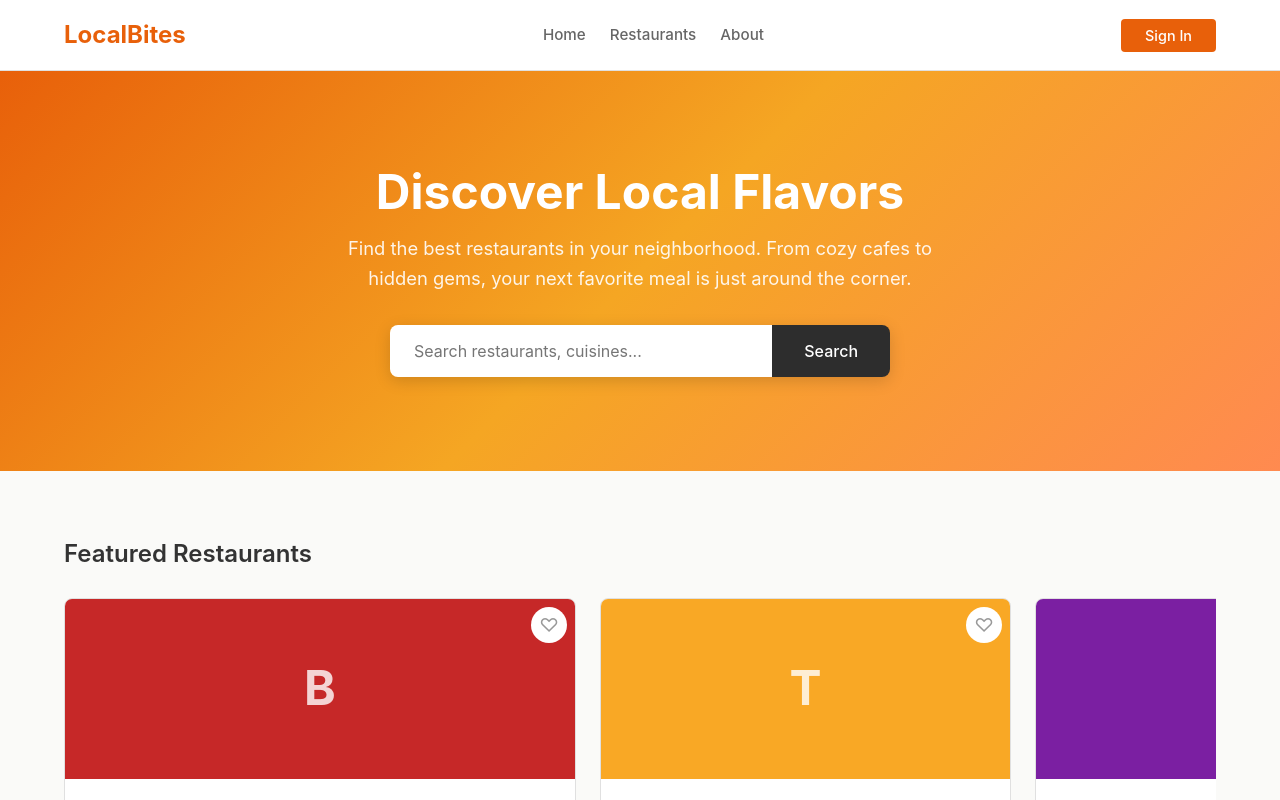
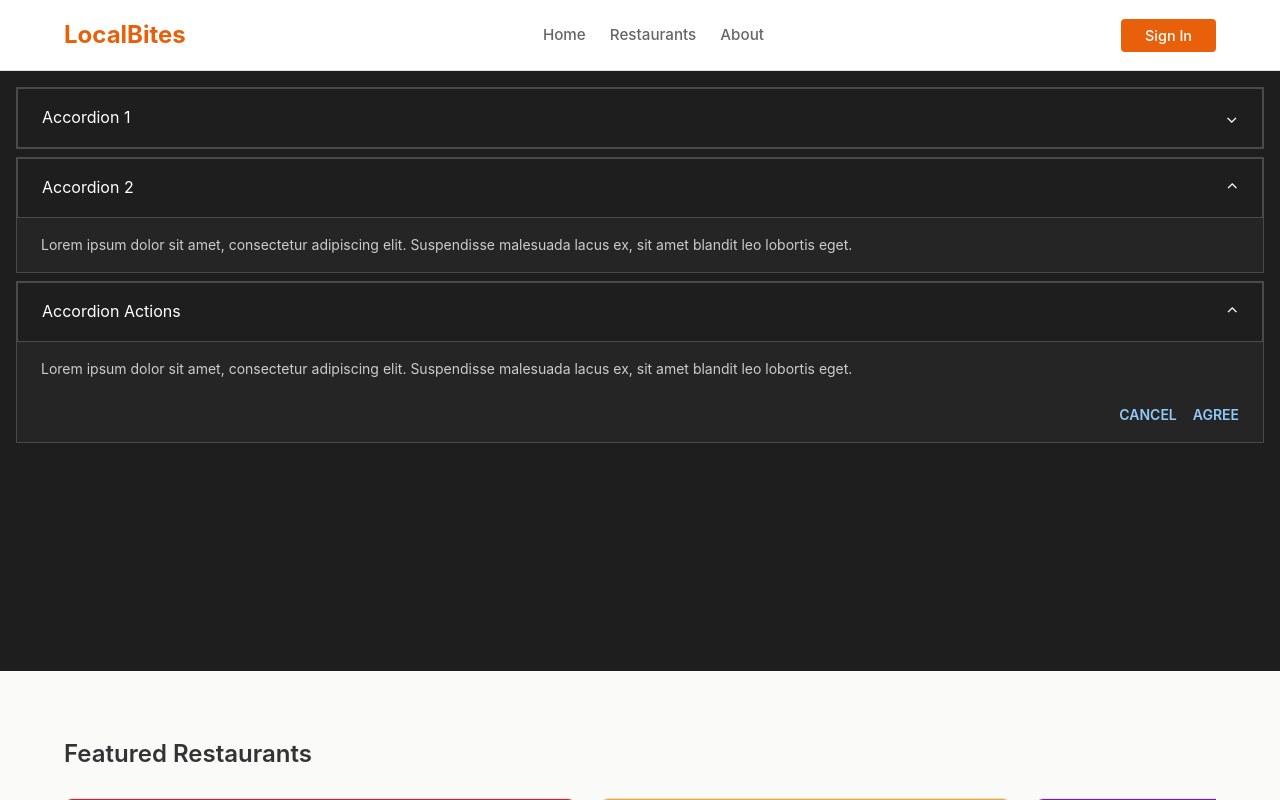
Before and after one commit to foux-test-org/localbites, a React (Vite) app: page / in a window 1280 px wide. Shown: the top 800 px of the page. Built offline with nearby package versions, Linux system fonts and the light colour scheme.

Commit message:
Replaces `Hero` with the new component design `FouxAccsixhundredheight` in `Home.tsx`.

```diff
--- /dev/null
+++ b/src/components/FouxAccsixhundredheight/FouxAccsixhundredheight.module.css
@@ -0,0 +1,126 @@
+.container {
+  background: #1E1E1E;
+  border-radius: 0;
+  padding: 0;
+  display: flex;
+  justify-content: center;
+  text-align: center;
+  min-height: 600px;
+  align-items: start;
+}
+
+.accordionStack {
+  display: flex;
+  flex-direction: column;
+  gap: 8px;
+  width: 100%;
+  padding: 16px;
+}
+
+.accordionItem {
+  width: 100%;
+  border-radius: 0;
+  overflow: hidden;
+  text-align: left;
+  justify-content: flex-start;
+  border-style: solid;
+  border-width: 1px;
+  border-color: #4a4a4a;
+}
+
+.header {
+  display: flex;
+  flex-direction: row;
+  align-items: center;
+  justify-content: space-between;
+  width: 100%;
+  background: #1e1e1e;
+  border: none;
+  border-radius: 0;
+  padding: 16px 24px;
+  cursor: pointer;
+  color: #FFFFFF;
+  font-size: 16px;
+  font-weight: 400;
+  line-height: 1.6;
+  text-align: left;
+  border-style: solid;
+  border-width: 1px;
+  border-color: #4a4a4a;
+}
+
+.title {
+  color: #FFFFFF;
+  font-size: 16px;
+  font-weight: 400;
+  line-height: 1.6;
+}
+
+.chevron {
+  display: inline-block;
+  transform-origin: center;
+  color: #FFFFFF;
+  font-size: 16px;
+  line-height: 1.6;
+  font-style: normal;
+}
+
+.header[aria-expanded="true"] .chevron {
+  transform: rotate(180deg);
+}
+
+.region {
+  width: 100%;
+  display: grid;
+  grid-template-rows: 0fr;
+  overflow: hidden;
+  transition: grid-template-rows 300ms ease;
+}
+
+.region.isVisible {
+  grid-template-rows: 1fr;
+}
+
+.body {
+  background: #252525;
+  padding: 16px 24px;
+}
+
+.bodyText {
+  color: #CCCCCC;
+  font-size: 14px;
+  font-weight: normal;
+  line-height: 1.6;
+}
+
+.actions {
+  display: flex;
+  flex-direction: row;
+  justify-content: flex-end;
+  align-items: center;
+  gap: 16px;
+  margin-top: 24px;
+}
+
+.btn {
+  background: none;
+  border: none;
+  cursor: pointer;
+  font-size: 14px;
+  font-weight: 600;
+  line-height: 1.6;
+  color: #90caf9;
+  text-transform: uppercase;
+  padding: 0;
+  text-align: right;
+  justify-content: flex-end;
+}
+
+.btn:hover, .btn:active {
+  color: #FFFFFF;
+}
+
+.region > * {
+  overflow: hidden;
+  min-height: 0;
+}
--- /dev/null
+++ b/src/components/FouxAccsixhundredheight/FouxAccsixhundredheight.tsx
@@ -0,0 +1,110 @@
+import React, { useId, useState } from 'react';
+import styles from './FouxAccsixhundredheight.module.css';
+
+interface AccordionSection {
+  title: string;
+  bodyText: string;
+}
+
+interface FouxAccsixhundredheightProps {
+  sections: AccordionSection[];
+  onToggle?: (index: number) => void;
+  onCancel: () => void;
+  onAgree: () => void;
+}
+
+export function FouxAccsixhundredheight({
+  sections,
+  onToggle,
+  onCancel,
+  onAgree,
+}: FouxAccsixhundredheightProps): React.ReactNode {
+  const baseId = useId();
+  const [open, setOpen] = useState<Set<number>>(new Set([1, 2]));
+
+  const toggle = (i: number) =>
+    setOpen((prev) => {
+      const next = new Set(prev);
+      if (next.has(i)) next.delete(i);
+      else next.add(i);
+      return next;
+    });
+
+  const ACTIONS_INDEX = 2;
+
+  return (
+    <section className={styles.container}>
+      <div className={styles.accordionStack}>
+        {sections.map((section, i) => {
+          const isOpen = open.has(i);
+          const isActionsPanel = i === ACTIONS_INDEX;
+
+          return (
+            <div key={`${section.title}-${i}`} className={styles.accordionItem}>
+              <button
+                type="button"
+                id={`${baseId}-header-${i}`}
+                aria-expanded={isOpen}
+                aria-controls={`${baseId}-body-${i}`}
+                onClick={() => {
+                  toggle(i);
+                  onToggle?.(i);
+                }}
+                className={styles.header}
+              >
+                <span className={styles.title}>{section.title}</span>
+                <span className={styles.chevron}>&#8964;</span>
+              </button>
+              <div
+                id={`${baseId}-body-${i}`}
+                role="region"
+                aria-labelledby={`${baseId}-header-${i}`}
+                className={`${styles.region}${isOpen ? ` ${styles.isVisible}` : ''}`}
+              >
+                <div>
+                  <div className={styles.body}>
+                    <p className={styles.bodyText}>{section.bodyText}</p>
+                    {isActionsPanel && (
+                      <div className={styles.actions}>
+                        <button
+                          type="button"
+                          aria-label="Cancel"
+                          className={styles.btn}
+                          onClick={() => {
+                            setOpen((prev) => {
+                              const next = new Set(prev);
+                              next.delete(i);
+                              return next;
+                            });
+                            onCancel();
+                          }}
+                        >
+                          CANCEL
+                        </button>
+                        <button
+                          type="button"
+                          aria-label="Agree"
+                          className={styles.btn}
+                          onClick={() => {
+                            setOpen((prev) => {
+                              const next = new Set(prev);
+                              next.delete(i);
+                              return next;
+                            });
+                            onAgree();
+                          }}
+                        >
+                          AGREE
+                        </button>
+                      </div>
+                    )}
+                  </div>
+                </div>
+              </div>
+            </div>
+          );
+        })}
+      </div>
+    </section>
+  );
+}
--- a/src/pages/Home.tsx
+++ b/src/pages/Home.tsx
@@ -6,6 +6,7 @@ import { RestaurantCard } from '../components/RestaurantCard/RestaurantCard';
 import { CategoryTile } from '../components/CategoryTile/CategoryTile';
 import { Newsletter } from '../components/Newsletter/Newsletter';
 import styles from './Home.module.css';
+import { FouxAccsixhundredheight } from "../components/FouxAccsixhundredheight/FouxAccsixhundredheight";
 
 interface HomeProps {
   isFavorite: (id: string) => boolean;
@@ -24,6 +25,24 @@ const categories = [
 ];
 
 export function Home({ isFavorite, onFavorite, onViewMenu, onToast }: HomeProps): React.ReactNode {
+    // FOUX_TODO: replace placeholder accordion section data with real content
+    const fouxAccSections = [
+      {
+        title: 'Accordion 1',
+        bodyText:
+          'Lorem ipsum dolor sit amet, consectetur adipiscing elit. Suspendisse malesuada lacus ex, sit amet blandit leo lobortis eget.',
+      },
+      {
+        title: 'Accordion 2',
+        bodyText:
+          'Lorem ipsum dolor sit amet, consectetur adipiscing elit. Suspendisse malesuada lacus ex, sit amet blandit leo lobortis eget.',
+      },
+      {
+        title: 'Accordion Actions',
+        bodyText:
+          'Lorem ipsum dolor sit amet, consectetur adipiscing elit. Suspendisse malesuada lacus ex, sit amet blandit leo lobortis eget.',
+      },
+    ];
   const navigate = useNavigate();
   const featured = restaurants.slice(0, 5);
 
@@ -37,7 +56,11 @@ export function Home({ isFavorite, onFavorite, onViewMenu, onToast }: HomeProps)
 
   return (
     <div>
-      <Hero />
+      <FouxAccsixhundredheight
+                  sections={fouxAccSections}
+                  onCancel={() => {} /* FOUX_TODO: wire cancel action */}
+                  onAgree={() => {} /* FOUX_TODO: wire agree action */}
+                />
 
       <section className={styles.section}>
         <div className={styles.container}>
```
